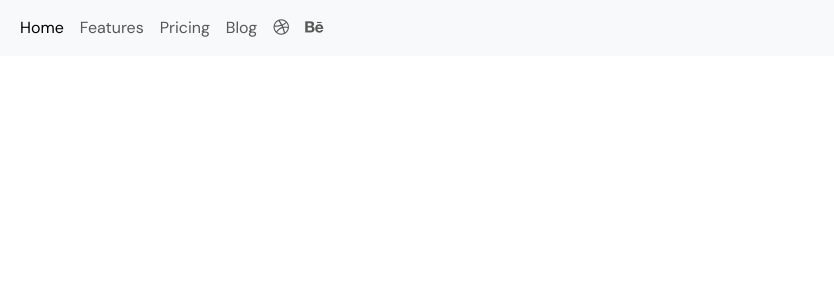
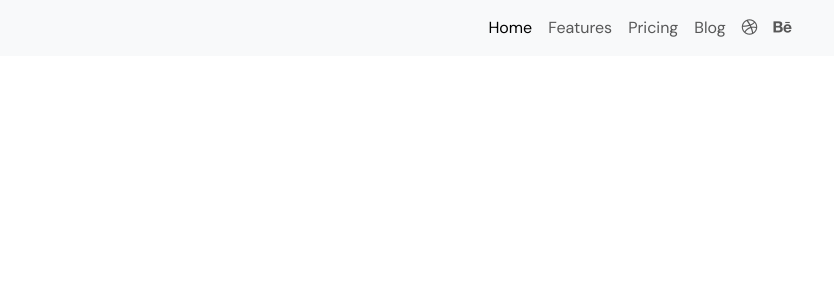
Before and after one commit to marinzilic7/Community, a Nuxt app: page / in a window 1280 px wide. Shown: the top 300 px of the page, without its empty margins (0-834 px from the left). Built offline with nearby package versions, Linux system fonts and the light colour scheme.

Commit message:
rad na navbaru

```diff
--- a/layouts/default.vue
+++ b/layouts/default.vue
@@ -1,9 +1,9 @@
 <template>
   <div>
     <nav class="navbar navbar-expand-lg bg-body-tertiary">
-      <div class="container-fluid">
+      <div class="container-fluid ">
         <button
-          class="navbar-toggler"
+          class="navbar-toggler  ms-auto"
           type="button"
           data-bs-toggle="collapse"
           data-bs-target="#navbarSupportedContent"
@@ -14,7 +14,7 @@
           <span class="navbar-toggler-icon"></span>
         </button>
         <div class="collapse navbar-collapse" id="navbarSupportedContent">
-          <ul class="navbar-nav me-auto mb-2 mb-lg-0">
+          <ul class="navbar-nav me-auto ms-auto mb-2 mb-lg-0">
             <li class="nav-item">
               <NuxtLink class="nav-link active" to="/">Home</NuxtLink>
             </li>
--- a/nuxt.config.ts
+++ b/nuxt.config.ts
@@ -30,7 +30,7 @@ export default defineNuxtConfig({
   ],
   plugins: [
     {
-      src: "@/plugins/boostrap.js",
+      src: "@/plugins/bootstrap.js",
       mode: "client",
     },
   ],
```
